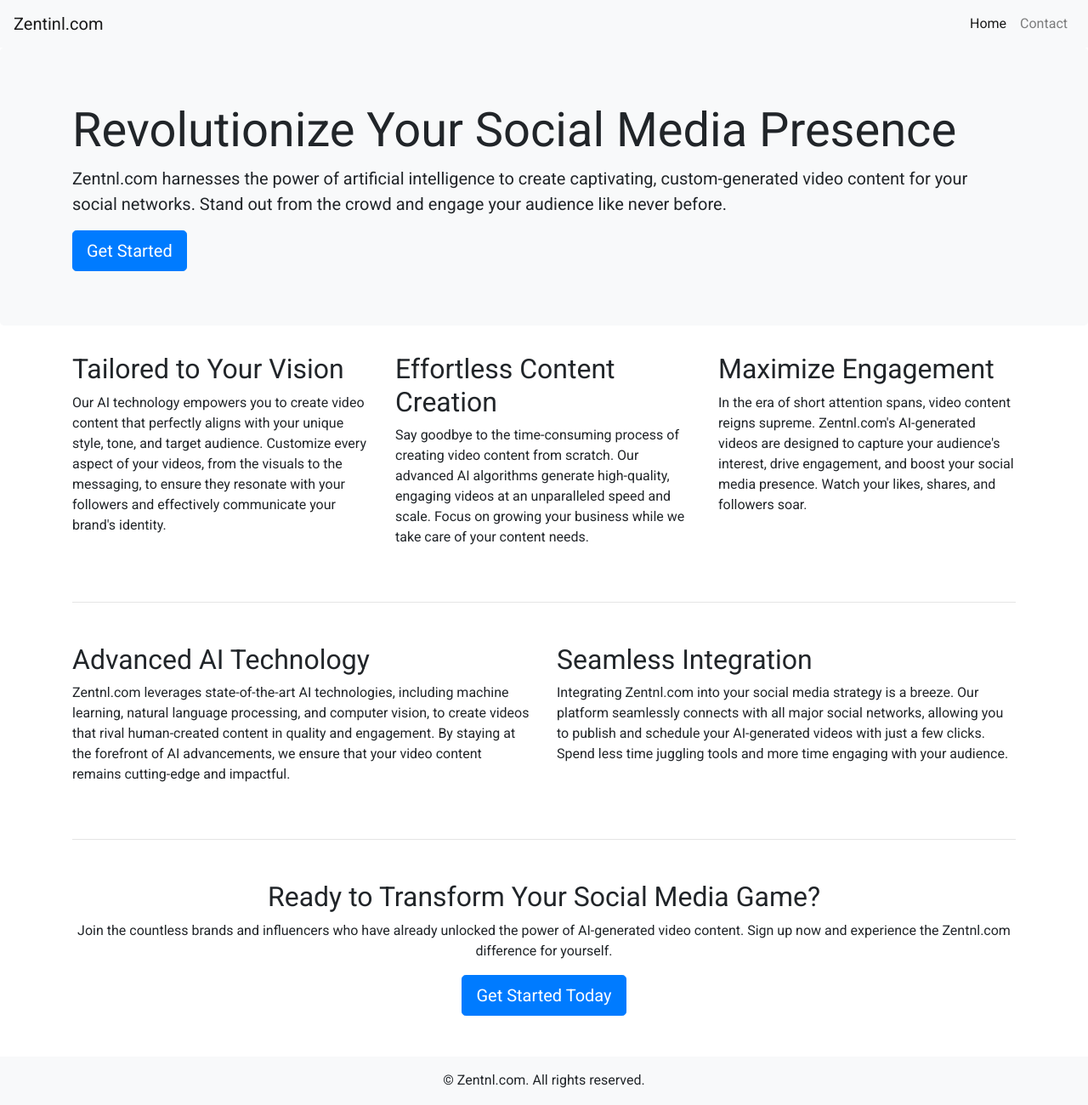
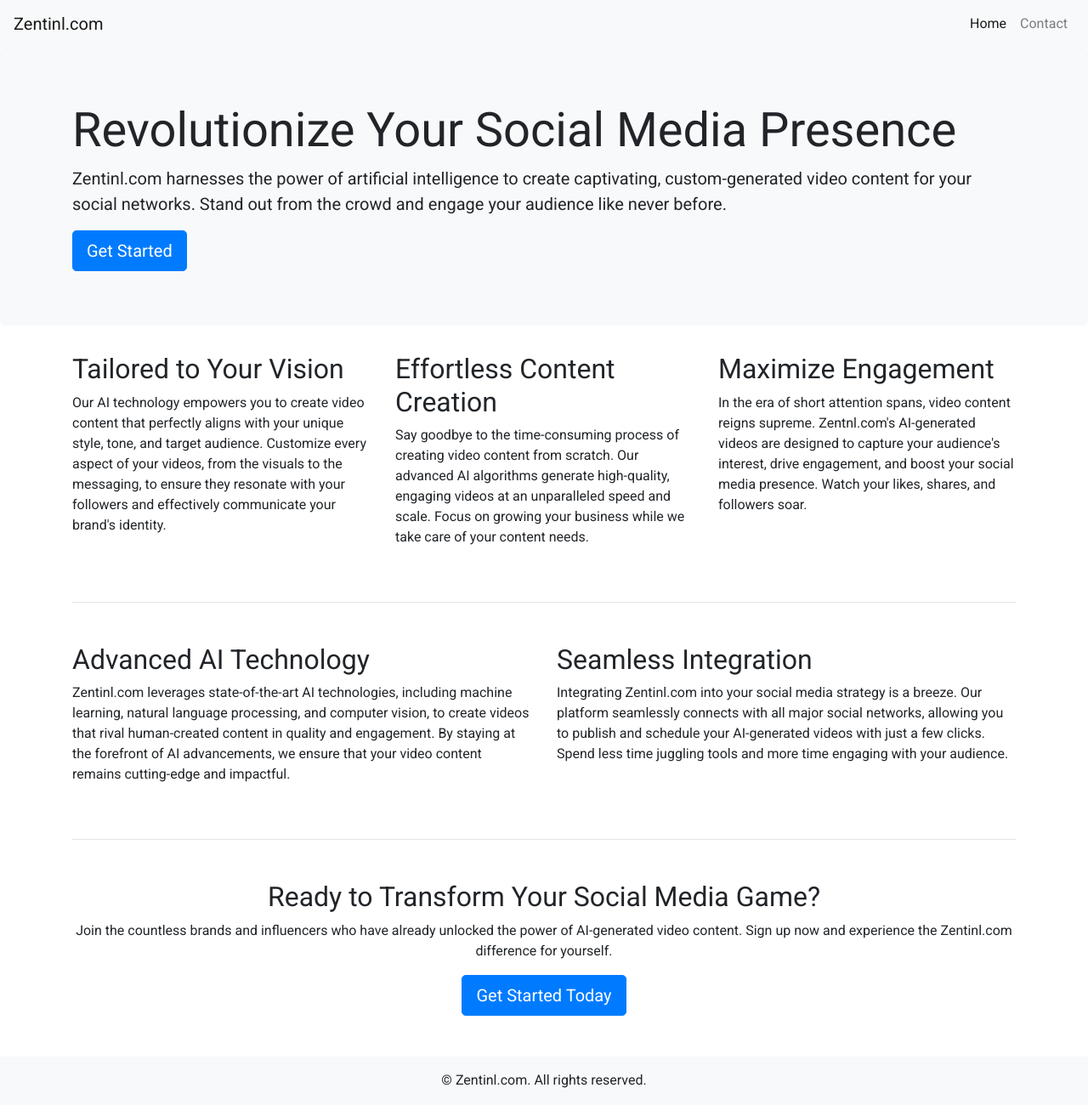
Before and after one commit to zentinl/zentinl.github.io, a plain HTML site: page index.html in a window 1280 px wide. Shown: the whole page at 85% size. Drawn offline with nearby package versions, Linux system fonts and the light colour scheme.

Commit message:
Update index.html

```diff
--- a/index.html
+++ b/index.html
@@ -40,7 +40,7 @@
   <div class="jumbotron">
     <div class="container">
       <h1 class="display-4">Revolutionize Your Social Media Presence</h1>
-      <p class="lead">Zentnl.com harnesses the power of artificial intelligence to create captivating, custom-generated
+      <p class="lead">Zentinl.com harnesses the power of artificial intelligence to create captivating, custom-generated
         video content for your social networks. Stand out from the crowd and engage your audience like never before.</p>
       <a class="btn btn-primary btn-lg" href="#" role="button">Get Started</a>
     </div>
@@ -73,14 +73,14 @@
     <div class="row">
       <div class="col-md-6">
         <h2>Advanced AI Technology</h2>
-        <p>Zentnl.com leverages state-of-the-art AI technologies, including machine learning, natural language
+        <p>Zentinl.com leverages state-of-the-art AI technologies, including machine learning, natural language
           processing, and computer vision, to create videos that rival human-created content in quality and engagement.
           By staying at the forefront of AI advancements, we ensure that your video content remains cutting-edge and
           impactful.</p>
       </div>
       <div class="col-md-6">
         <h2>Seamless Integration</h2>
-        <p>Integrating Zentnl.com into your social media strategy is a breeze. Our platform seamlessly connects with all
+        <p>Integrating Zentinl.com into your social media strategy is a breeze. Our platform seamlessly connects with all
           major social networks, allowing you to publish and schedule your AI-generated videos with just a few clicks.
           Spend less time juggling tools and more time engaging with your audience.</p>
       </div>
@@ -91,13 +91,13 @@
     <div class="text-center">
       <h2>Ready to Transform Your Social Media Game?</h2>
       <p>Join the countless brands and influencers who have already unlocked the power of AI-generated video content.
-        Sign up now and experience the Zentnl.com difference for yourself.</p>
+        Sign up now and experience the Zentinl.com difference for yourself.</p>
       <a class="btn btn-primary btn-lg" href="#" role="button">Get Started Today</a>
     </div>
   </div>
 
   <footer class="bg-light text-center py-3 mt-5">
-    <p>&copy; Zentnl.com. All rights reserved.</p>
+    <p>&copy; Zentinl.com. All rights reserved.</p>
   </footer>
 
   <script src="https://code.jquery.com/jquery-3.5.1.slim.min.js"></script>
```
